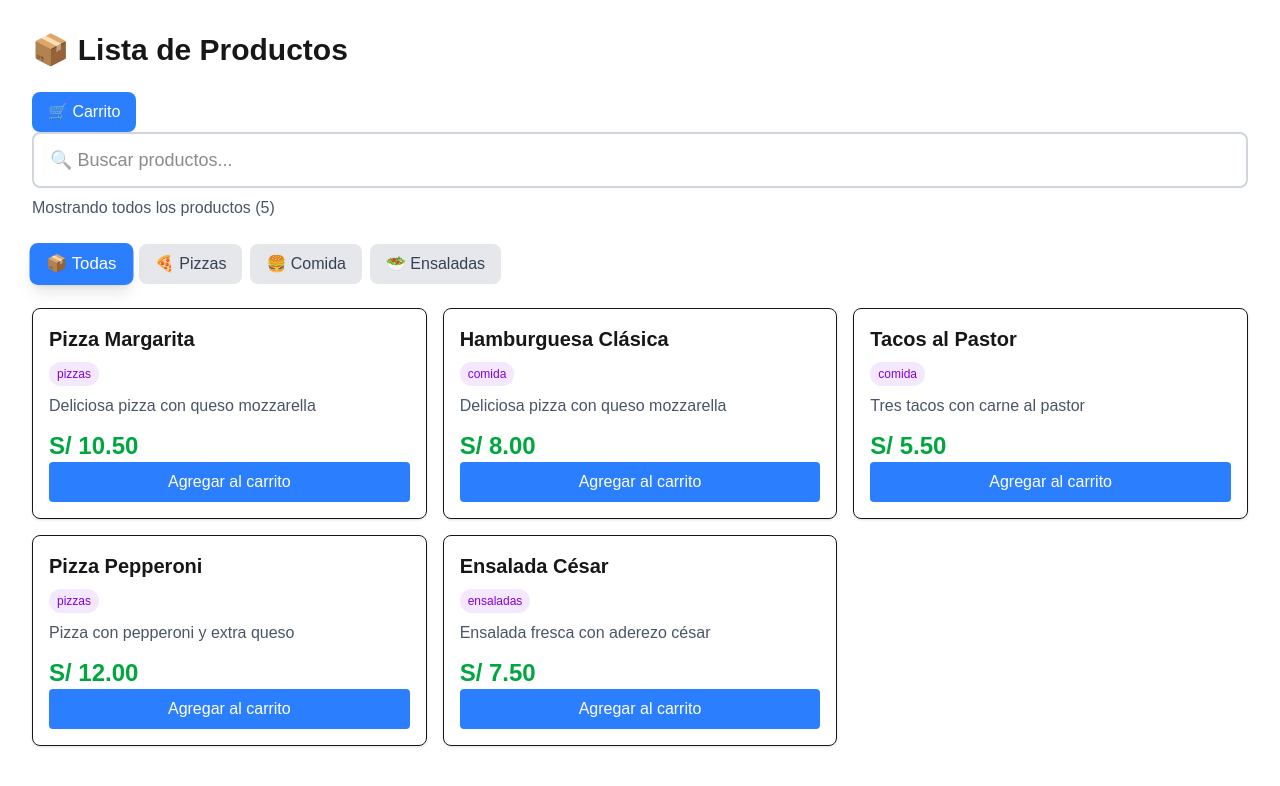
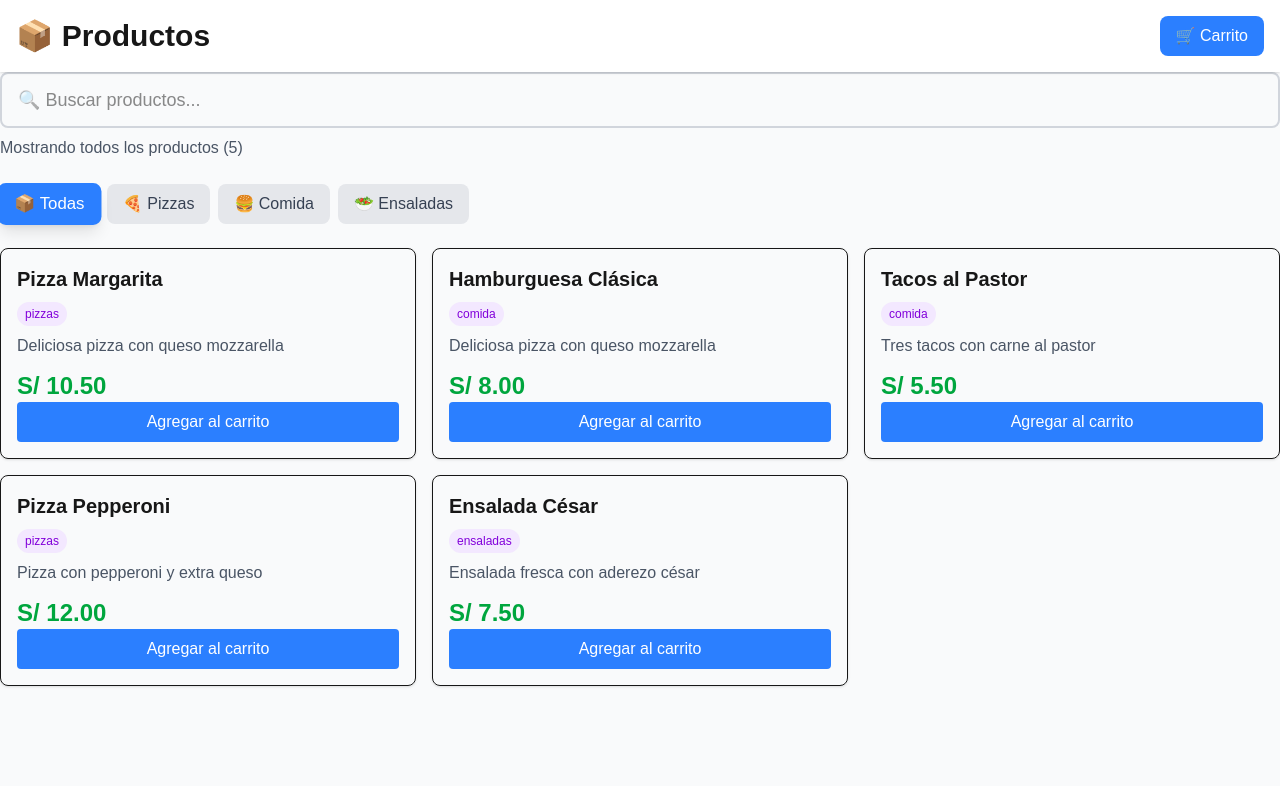
Before and after one commit to grover-dev86/restaurante-pos, a Next.js app: page /productos in a window 1280 px wide. Shown: the top 786 px of the page. Built offline with nearby package versions, Linux system fonts and the light colour scheme.

Commit message:
style():fijando el header

```diff
--- a/src/app/productos/page.tsx
+++ b/src/app/productos/page.tsx
@@ -126,9 +126,12 @@ function ProductPage() {
 	// =================================================
 
 	return (
-		<div className='p-8'>
-			<h1 className='text-3xl font-bold mb-6'>
-				📦 Lista de Productos
+		<div className='min-h-screen bg-gray-50'>
+			{/* Header */}
+			<div className='bg-white shadow-sm sticky top-0 z-10 p-4'>
+				<div className='max-w-7xl mx-auto flex justify-between items-center'>
+					<h1 className='text-2xl md:text-3xl font-bold'>
+						📦 Productos
 					</h1>
 
 					{/* Contador de productos agregados */}
@@ -145,6 +148,8 @@ function ProductPage() {
 							</span>
 						)}
 					</button>
+				</div>
+			</div>
 
 			<div className='mb-6 relative'>
 				<input
```
Lines whose indentation alone changed are shown as unchanged.
